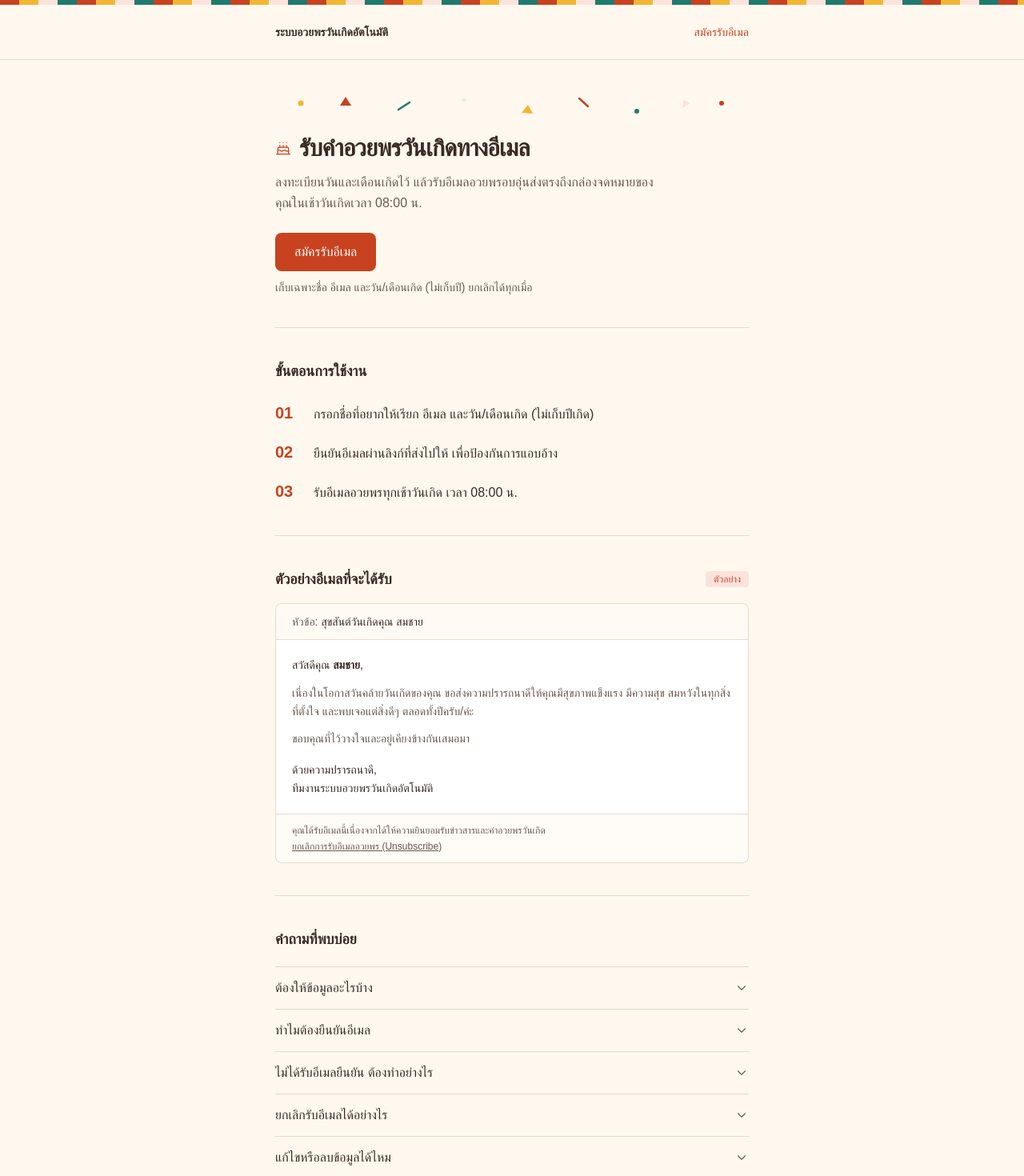
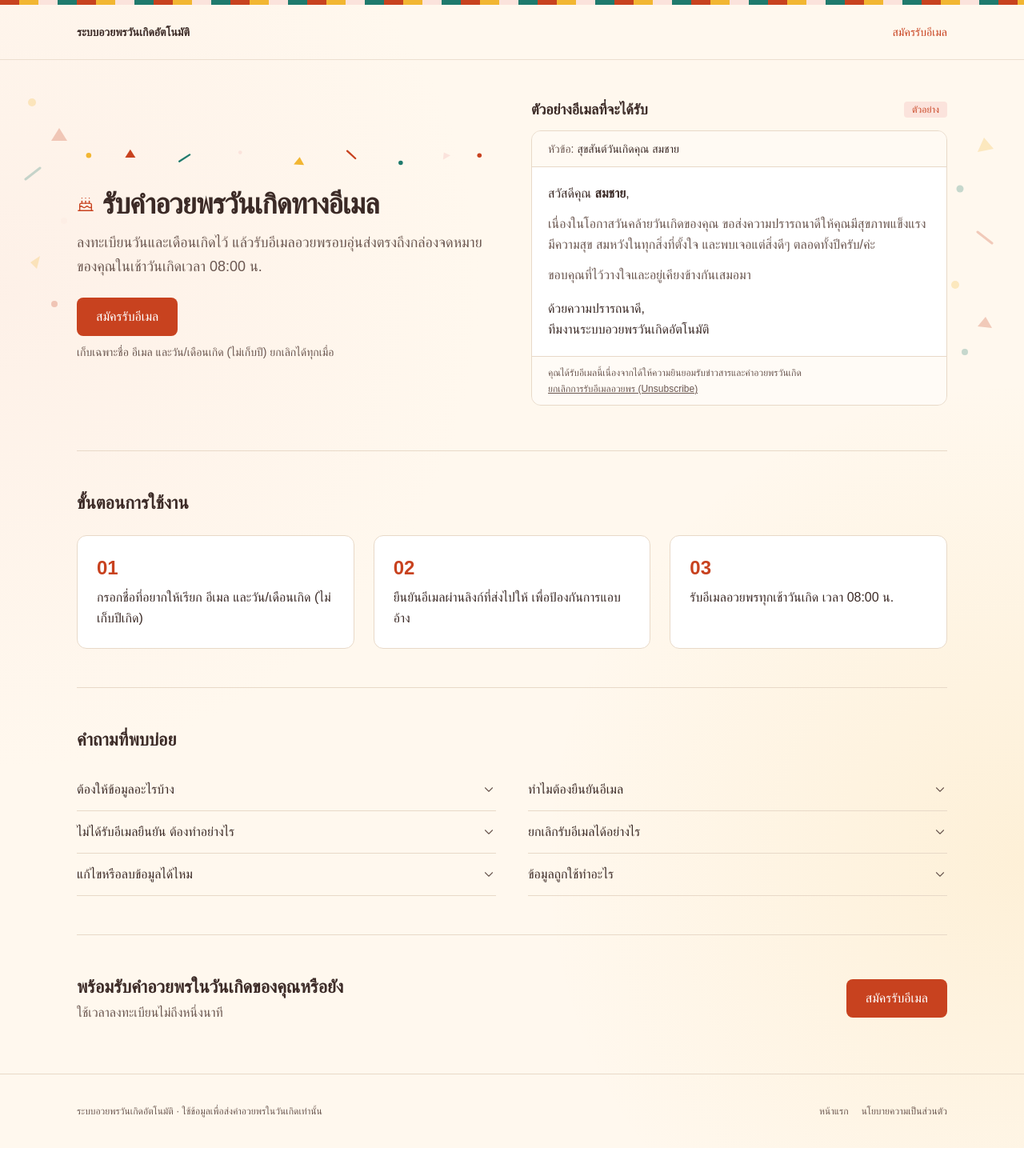
Before and after one commit to Heyseals/birthday-email-system, a Next.js app: page / in a window 1280 px wide. Shown: the top 1470 px of the page at 80% size. After the commit the page ends 1435 px from the top, so only its background shows below. Built offline with nearby package versions, Linux system fonts and the light colour scheme; a web font is replaced by a local one.

Commit message:
ทำ resposive

```diff
--- a/src/app/globals.css
+++ b/src/app/globals.css
@@ -68,7 +68,8 @@ dialog::backdrop {
 }
 
 .admin-tab[aria-selected="true"] {
-  color: var(--foreground);
+  color: var(--birthday-primary);
+  font-weight: 600;
 }
 
 .admin-tab[aria-selected="true"]::after {
--- a/src/app/page.tsx
+++ b/src/app/page.tsx
@@ -58,9 +58,10 @@ const FAQS = [
 
 export default function HomePage() {
   return (
-    <PublicShell maxWidth="reading">
-      {/* 1.1 ส่วนหัว */}
-      <section className="pb-10">
+    <PublicShell maxWidth="wide" showBackgroundPattern>
+      {/* 1.1 ส่วนหัว + 1.3 ตัวอย่างอีเมล (2 คอลัมน์บนจอใหญ่) */}
+      <section className="pb-10 lg:grid lg:grid-cols-12 lg:items-center lg:gap-12 lg:pb-14">
+        <div className="lg:col-span-6">
           {/* คอนเฟตติเรขาคณิตแบนๆ เฉพาะส่วนหัวหน้าแรก */}
           <svg
             aria-hidden="true"
@@ -97,24 +98,24 @@ export default function HomePage() {
 
           <div className="mb-3 flex items-center gap-2.5">
             <Cake
-            size={20}
+              size={22}
               strokeWidth={1.5}
               aria-hidden="true"
               className="shrink-0 text-[var(--birthday-primary)]"
             />
-          <h1 className="text-2xl font-semibold tracking-tight text-[var(--birthday-text)] sm:text-3xl">
+            <h1 className="text-[clamp(1.5rem,4vw,2.25rem)] leading-tight font-semibold tracking-tight text-[var(--birthday-text)]">
               รับคำอวยพรวันเกิดทางอีเมล
             </h1>
           </div>
 
-        <p className="mb-6 max-w-[54ch] text-base leading-relaxed text-[var(--birthday-muted)]">
+          <p className="mb-6 max-w-[54ch] text-base leading-relaxed text-[var(--birthday-muted)] lg:text-lg">
             ลงทะเบียนวันและเดือนเกิดไว้ แล้วรับอีเมลอวยพรอบอุ่นส่งตรงถึงกล่องจดหมายของคุณในเช้าวันเกิดเวลา 08:00 น.
           </p>
 
           <div className="space-y-2.5">
             <Link
               href="/join"
-            className="inline-flex min-h-[48px] items-center justify-center rounded-lg bg-[var(--birthday-primary)] px-6 py-3 text-base font-medium text-[var(--birthday-on-primary)] transition-colors hover:bg-[var(--birthday-primary-hover)] focus-visible:outline-2 focus-visible:outline-offset-2 focus-visible:outline-[var(--birthday-primary)]"
+              className="inline-flex min-h-[48px] w-full items-center justify-center rounded-lg bg-[var(--birthday-primary)] px-6 py-3 text-base font-medium text-[var(--birthday-on-primary)] transition-colors hover:bg-[var(--birthday-primary-hover)] focus-visible:outline-2 focus-visible:outline-offset-2 focus-visible:outline-[var(--birthday-primary)] sm:w-auto"
             >
               สมัครรับอีเมล
             </Link>
@@ -122,34 +123,12 @@ export default function HomePage() {
               เก็บเฉพาะชื่อ อีเมล และวัน/เดือนเกิด (ไม่เก็บปี) ยกเลิกได้ทุกเมื่อ
             </p>
           </div>
-      </section>
+        </div>
 
-      {/* 1.2 วิธีการทำงาน 3 ขั้นตอน */}
-      <section className="border-t border-[var(--birthday-border)] py-10">
-        <h2 className="mb-6 text-lg font-semibold text-[var(--birthday-text)]">
-          ขั้นตอนการใช้งาน
-        </h2>
-        <ol className="space-y-5">
-          {STEPS.map((step) => (
-            <li key={step.num} className="flex items-baseline gap-4">
-              <span
-                aria-hidden="true"
-                className="w-8 shrink-0 text-xl font-semibold tabular-nums text-[var(--birthday-primary)]"
-              >
-                {step.num}
-              </span>
-              <span className="text-base leading-relaxed text-[var(--birthday-text)]">
-                {step.text}
-              </span>
-            </li>
-          ))}
-        </ol>
-      </section>
-
-      {/* 1.3 ตัวอย่างอีเมลที่จะได้รับ */}
-      <section className="border-t border-[var(--birthday-border)] py-10">
-        <div className="mb-4 flex items-center justify-between gap-3">
-          <h2 className="text-lg font-semibold text-[var(--birthday-text)]">
+        {/* ตัวอย่างอีเมลที่จะได้รับ */}
+        <div className="mt-10 lg:col-span-6 lg:mt-0">
+          <div className="mb-3 flex items-center justify-between gap-3">
+            <h2 className="text-base font-semibold text-[var(--birthday-text)] lg:text-lg">
               ตัวอย่างอีเมลที่จะได้รับ
             </h2>
             <span className="rounded bg-[var(--birthday-soft)] px-2.5 py-0.5 text-xs font-medium text-[var(--birthday-primary)]">
@@ -159,9 +138,9 @@ export default function HomePage() {
 
           <div
             aria-label="ตัวอย่างเนื้อหาอีเมลอวยพรวันเกิด"
-          className="overflow-hidden rounded-lg border border-[var(--birthday-border)] bg-[var(--birthday-surface)]"
+            className="overflow-hidden rounded-xl border border-[var(--birthday-border)] bg-[var(--birthday-surface)]"
           >
-          <div className="border-b border-[var(--birthday-border)] bg-[var(--birthday-bg)]/70 px-5 py-3 text-sm">
+            <div className="border-b border-[var(--birthday-border)] bg-[var(--birthday-bg)]/70 px-4 py-3 text-sm sm:px-5">
               <p className="text-[var(--birthday-muted)]">
                 หัวข้อ:{" "}
                 <span className="font-medium text-[var(--birthday-text)]">
@@ -169,7 +148,7 @@ export default function HomePage() {
                 </span>
               </p>
             </div>
-          <div className="space-y-3 px-5 py-5 text-sm leading-relaxed text-[var(--birthday-text)]">
+            <div className="space-y-3 px-4 py-5 text-sm leading-relaxed text-[var(--birthday-text)] sm:px-5 lg:text-base">
               <p>
                 สวัสดีคุณ <strong>สมชาย</strong>,
               </p>
@@ -185,21 +164,50 @@ export default function HomePage() {
                 ทีมงานระบบอวยพรวันเกิดอัตโนมัติ
               </p>
             </div>
-          <div className="border-t border-[var(--birthday-border)] bg-[var(--birthday-bg)]/50 px-5 py-3 text-xs text-[var(--birthday-muted)]">
+            <div className="border-t border-[var(--birthday-border)] bg-[var(--birthday-bg)]/50 px-4 py-3 text-xs text-[var(--birthday-muted)] sm:px-5">
               <p>คุณได้รับอีเมลนี้เนื่องจากได้ให้ความยินยอมรับข่าวสารและคำอวยพรวันเกิด</p>
               <p className="mt-1 underline">ยกเลิกการรับอีเมลอวยพร (Unsubscribe)</p>
             </div>
           </div>
+        </div>
+      </section>
+
+      {/* 1.2 วิธีการทำงาน 3 ขั้นตอน */}
+      <section className="border-t border-[var(--birthday-border)] py-10 lg:py-12">
+        <h2 className="mb-6 text-[clamp(1.125rem,2.5vw,1.375rem)] font-semibold text-[var(--birthday-text)]">
+          ขั้นตอนการใช้งาน
+        </h2>
+        <ol className="grid grid-cols-1 gap-4 lg:grid-cols-3 lg:gap-6">
+          {STEPS.map((step) => (
+            <li
+              key={step.num}
+              className="flex items-baseline gap-4 rounded-xl border border-[var(--birthday-border)] bg-[var(--birthday-surface)] p-5 lg:flex-col lg:gap-2 lg:p-6"
+            >
+              <span
+                aria-hidden="true"
+                className="w-8 shrink-0 text-xl font-semibold tabular-nums text-[var(--birthday-primary)] lg:w-auto lg:text-2xl"
+              >
+                {step.num}
+              </span>
+              <span className="text-base leading-relaxed text-[var(--birthday-text)]">
+                {step.text}
+              </span>
+            </li>
+          ))}
+        </ol>
       </section>
 
       {/* 1.4 คำถามที่พบบ่อย (FAQ) */}
-      <section className="border-t border-[var(--birthday-border)] py-10">
-        <h2 className="mb-5 text-lg font-semibold text-[var(--birthday-text)]">
+      <section className="border-t border-[var(--birthday-border)] py-10 lg:py-12">
+        <h2 className="mb-5 text-[clamp(1.125rem,2.5vw,1.375rem)] font-semibold text-[var(--birthday-text)]">
           คำถามที่พบบ่อย
         </h2>
-        <div className="divide-y divide-[var(--birthday-border)] border-y border-[var(--birthday-border)]">
+        <div className="grid grid-cols-1 divide-y divide-[var(--birthday-border)] border-y border-[var(--birthday-border)] lg:grid-cols-2 lg:gap-x-10 lg:divide-y-0 lg:border-y-0">
           {FAQS.map((item) => (
-            <details key={item.q} className="group py-1">
+            <details
+              key={item.q}
+              className="group py-1 lg:border-b lg:border-[var(--birthday-border)]"
+            >
               <summary className="flex min-h-[44px] cursor-pointer list-none items-center justify-between gap-4 py-2.5 text-base font-medium text-[var(--birthday-text)] focus-visible:outline-2 focus-visible:outline-offset-2 focus-visible:outline-[var(--birthday-primary)] [&::-webkit-details-marker]:hidden">
                 <span>{item.q}</span>
                 <ChevronDown
@@ -209,13 +217,13 @@ export default function HomePage() {
                   className="shrink-0 text-[var(--birthday-muted)] transition-transform group-open:rotate-180"
                 />
               </summary>
-              <p className="pb-3.5 text-sm leading-relaxed text-[var(--birthday-muted)]">
+              <p className="pb-3.5 text-sm leading-relaxed text-[var(--birthday-muted)] lg:text-base">
                 {item.a}
               </p>
             </details>
           ))}
 
-          <details className="group py-1">
+          <details className="group py-1 lg:border-b lg:border-[var(--birthday-border)]">
             <summary className="flex min-h-[44px] cursor-pointer list-none items-center justify-between gap-4 py-2.5 text-base font-medium text-[var(--birthday-text)] focus-visible:outline-2 focus-visible:outline-offset-2 focus-visible:outline-[var(--birthday-primary)] [&::-webkit-details-marker]:hidden">
               <span>ข้อมูลถูกใช้ทำอะไร</span>
               <ChevronDown
@@ -225,7 +233,7 @@ export default function HomePage() {
                 className="shrink-0 text-[var(--birthday-muted)] transition-transform group-open:rotate-180"
               />
             </summary>
-            <p className="pb-3.5 text-sm leading-relaxed text-[var(--birthday-muted)]">
+            <p className="pb-3.5 text-sm leading-relaxed text-[var(--birthday-muted)] lg:text-base">
               ใช้เพื่อส่งอีเมลยืนยันการสมัครและส่งอีเมลอวยพรวันเกิดเท่านั้น อ่านรายละเอียดเพิ่มเติมได้ที่{" "}
               <Link
                 href="/privacy"
@@ -239,19 +247,19 @@ export default function HomePage() {
       </section>
 
       {/* 1.6 ส่วนท้ายซ้ำปุ่มสมัคร */}
-      <section className="border-t border-[var(--birthday-border)] pt-10">
+      <section className="border-t border-[var(--birthday-border)] pt-10 lg:pt-12">
         <div className="flex flex-col items-start gap-4 sm:flex-row sm:items-center sm:justify-between">
           <div>
-            <h2 className="text-lg font-semibold text-[var(--birthday-text)]">
+            <h2 className="text-[clamp(1.125rem,2.5vw,1.375rem)] font-semibold text-[var(--birthday-text)]">
               พร้อมรับคำอวยพรในวันเกิดของคุณหรือยัง
             </h2>
-            <p className="mt-1 text-sm text-[var(--birthday-muted)]">
+            <p className="mt-1 text-sm text-[var(--birthday-muted)] lg:text-base">
               ใช้เวลาลงทะเบียนไม่ถึงหนึ่งนาที
             </p>
           </div>
           <Link
             href="/join"
-            className="inline-flex min-h-[48px] shrink-0 items-center justify-center rounded-lg bg-[var(--birthday-primary)] px-6 py-3 text-base font-medium text-[var(--birthday-on-primary)] transition-colors hover:bg-[var(--birthday-primary-hover)] focus-visible:outline-2 focus-visible:outline-offset-2 focus-visible:outline-[var(--birthday-primary)]"
+            className="inline-flex min-h-[48px] w-full shrink-0 items-center justify-center rounded-lg bg-[var(--birthday-primary)] px-6 py-3 text-base font-medium text-[var(--birthday-on-primary)] transition-colors hover:bg-[var(--birthday-primary-hover)] focus-visible:outline-2 focus-visible:outline-offset-2 focus-visible:outline-[var(--birthday-primary)] sm:w-auto"
           >
             สมัครรับอีเมล
           </Link>
--- a/src/components/public-shell.tsx
+++ b/src/components/public-shell.tsx
@@ -3,8 +3,10 @@ import type { ReactNode } from "react";
 
 interface PublicShellProps {
   children: ReactNode;
-  maxWidth?: "narrow" | "reading";
+  maxWidth?: "narrow" | "reading" | "wide";
   showJoinLinkInHeader?: boolean;
+  showBackgroundPattern?: boolean;
+  centerVertically?: boolean;
 }
 
 export function TopBuntingBar() {
@@ -24,17 +26,76 @@ export function PublicShell({
   children,
   maxWidth = "reading",
   showJoinLinkInHeader = true,
+  showBackgroundPattern = true,
+  centerVertically = false,
 }: PublicShellProps) {
   const widthClass =
-    maxWidth === "narrow" ? "max-w-[460px]" : "max-w-[640px]";
+    maxWidth === "narrow"
+      ? "max-w-[30rem]"
+      : maxWidth === "wide"
+        ? "max-w-6xl"
+        : "max-w-[42.5rem]";
 
   return (
-    <div className="flex min-h-screen flex-col bg-[var(--birthday-bg)] text-[var(--birthday-text)] font-[family-name:var(--font-ibm-plex-thai)]">
+    <div
+      className="relative flex min-h-screen flex-col overflow-x-clip bg-[var(--birthday-bg)] text-[var(--birthday-text)] font-[family-name:var(--font-ibm-plex-thai)]"
+      style={{
+        backgroundImage:
+          "radial-gradient(circle at 0% 25%, rgba(251, 227, 220, 0.35), transparent 36%), radial-gradient(circle at 100% 75%, rgba(242, 182, 50, 0.12), transparent 36%)",
+      }}
+    >
+      {showBackgroundPattern && (
+        <div
+          aria-hidden="true"
+          className="pointer-events-none fixed inset-0 hidden overflow-hidden xl:block"
+        >
+          <svg
+            className="absolute top-24 left-4 h-80 w-24 opacity-25 2xl:left-8"
+            viewBox="0 0 96 320"
+            fill="none"
+          >
+            <circle cx="24" cy="32" r="5" fill="var(--birthday-accent)" />
+            <polygon points="58,64 68,80 48,80" fill="var(--birthday-primary)" />
+            <line
+              x1="16"
+              y1="128"
+              x2="34"
+              y2="114"
+              stroke="var(--birthday-success)"
+              strokeWidth="3"
+              strokeLinecap="round"
+            />
+            <circle cx="64" cy="180" r="4" fill="var(--birthday-soft)" />
+            <polygon points="22,232 34,224 30,240" fill="var(--birthday-accent)" />
+            <circle cx="52" cy="284" r="4" fill="var(--birthday-primary)" />
+          </svg>
+          <svg
+            className="absolute top-36 right-4 h-80 w-24 opacity-25 2xl:right-8"
+            viewBox="0 0 96 320"
+            fill="none"
+          >
+            <polygon points="62,28 74,42 54,46" fill="var(--birthday-accent)" />
+            <circle cx="32" cy="92" r="4.5" fill="var(--birthday-success)" />
+            <line
+              x1="54"
+              y1="146"
+              x2="72"
+              y2="160"
+              stroke="var(--birthday-primary)"
+              strokeWidth="3"
+              strokeLinecap="round"
+            />
+            <circle cx="26" cy="212" r="5" fill="var(--birthday-accent)" />
+            <polygon points="64,252 72,266 54,264" fill="var(--birthday-primary)" />
+            <circle cx="38" cy="296" r="4" fill="var(--birthday-success)" />
+          </svg>
+        </div>
+      )}
       <TopBuntingBar />
 
-      <header className="border-b border-[var(--birthday-border)]/80">
+      <header className="relative border-b border-[var(--birthday-border)]/80">
         <div
-          className={`mx-auto flex w-full ${widthClass} items-center justify-between gap-4 px-5 py-3 sm:px-6`}
+          className={`mx-auto flex w-full ${widthClass} items-center justify-between gap-4 px-4 py-3 sm:px-6 lg:px-8`}
         >
           <Link
             href="/"
@@ -54,13 +115,17 @@ export function PublicShell({
         </div>
       </header>
 
-      <main className={`mx-auto w-full flex-1 ${widthClass} px-5 pt-10 pb-14 sm:px-6`}>
+      <main
+        className={`relative mx-auto w-full flex-1 ${widthClass} px-4 pt-8 pb-12 sm:px-6 sm:pt-10 sm:pb-14 lg:px-8 lg:pt-12 lg:pb-16 ${
+          centerVertically ? "flex flex-col justify-center" : ""
+        }`}
+      >
         {children}
       </main>
 
-      <footer className="border-t border-[var(--birthday-border)]">
+      <footer className="relative border-t border-[var(--birthday-border)]">
         <div
-          className={`mx-auto flex w-full ${widthClass} flex-wrap items-center justify-between gap-x-6 gap-y-2 px-5 py-6 text-xs text-[var(--birthday-muted)] sm:px-6`}
+          className={`mx-auto flex w-full ${widthClass} flex-wrap items-center justify-between gap-x-6 gap-y-2 px-4 py-6 text-xs text-[var(--birthday-muted)] sm:px-6 lg:px-8`}
         >
           <p>
             ระบบอวยพรวันเกิดอัตโนมัติ · ใช้ข้อมูลเพื่อส่งคำอวยพรในวันเกิดเท่านั้น
```
Also changed, not shown: src/app/admin/page.tsx (+4 -10 lines), src/app/layout.tsx (+6 -1 lines), 1 other file (tests, documents, lock files or other folders). Lines whose indentation alone changed are shown as unchanged.
